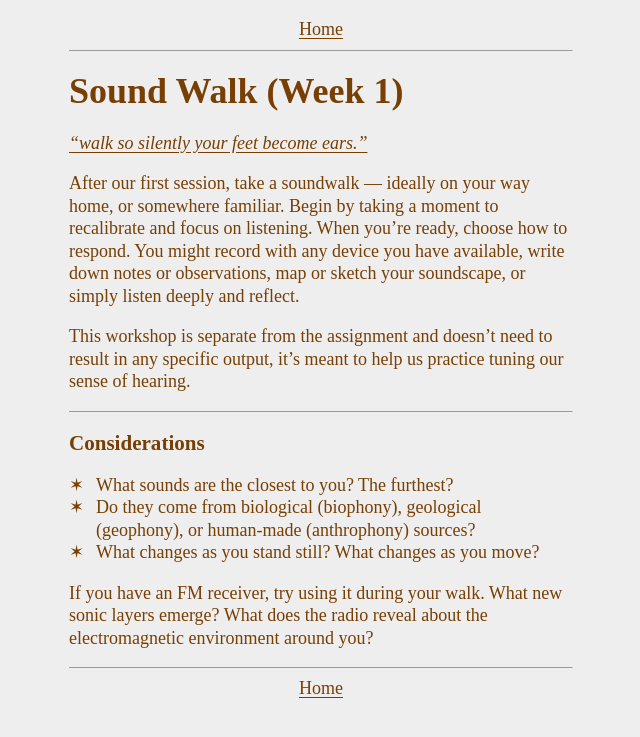
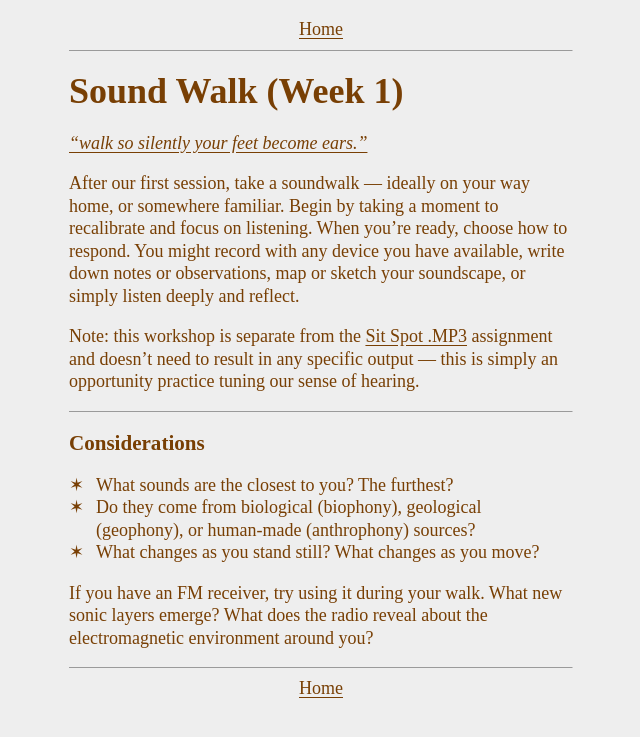
Before and after one commit to bryantwells/rr25, a Jekyll site: the page built from _pages/sound-walk.md, in a window 1280 px wide. Shown: the top 737 px of the page, without its empty margins (319-959 px from the left). Built offline with Jekyll 4.4.1, drawn with Linux system fonts in a browser that asks for light colours.

Commit message:
Update sound-walk.md

```diff
--- a/_pages/sound-walk.md
+++ b/_pages/sound-walk.md
@@ -9,7 +9,7 @@ layout: default
 
 After our first session, take a soundwalk — ideally on your way home, or somewhere familiar. Begin by taking a moment to recalibrate and focus on listening. When you’re ready, choose how to respond. You might record with any device you have available, write down notes or observations, map or sketch your soundscape, or simply listen deeply and reflect.
 
-This workshop is separate from the assignment and doesn’t need to result in any specific output, it’s meant to help us practice tuning our sense of hearing.
+Note: this workshop is separate from the [Sit Spot .MP3](https://rr25.daemon.earth/sit-spot.html) assignment and doesn’t need to result in any specific output — this is simply an opportunity practice tuning our sense of hearing.
 
 ---
 
```
